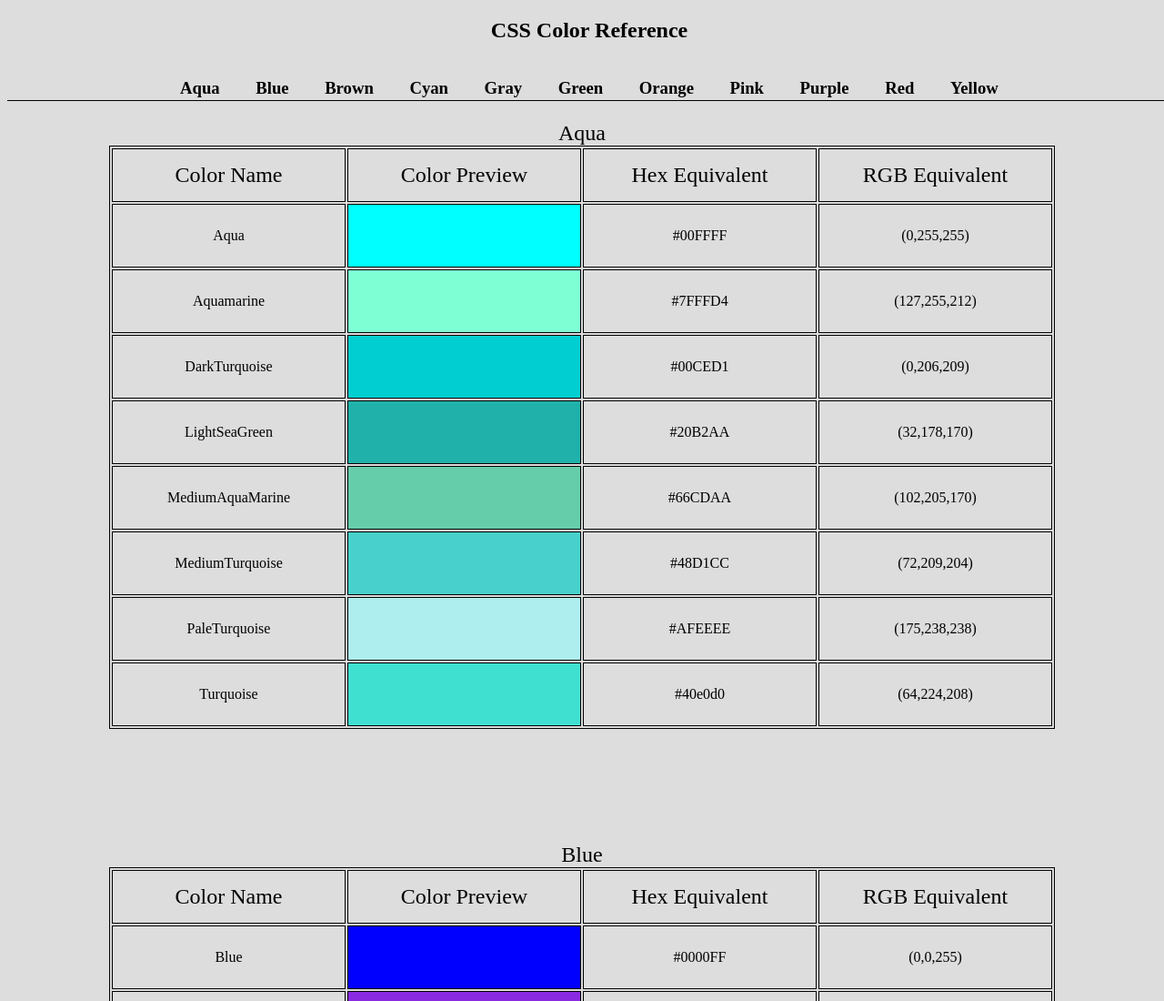
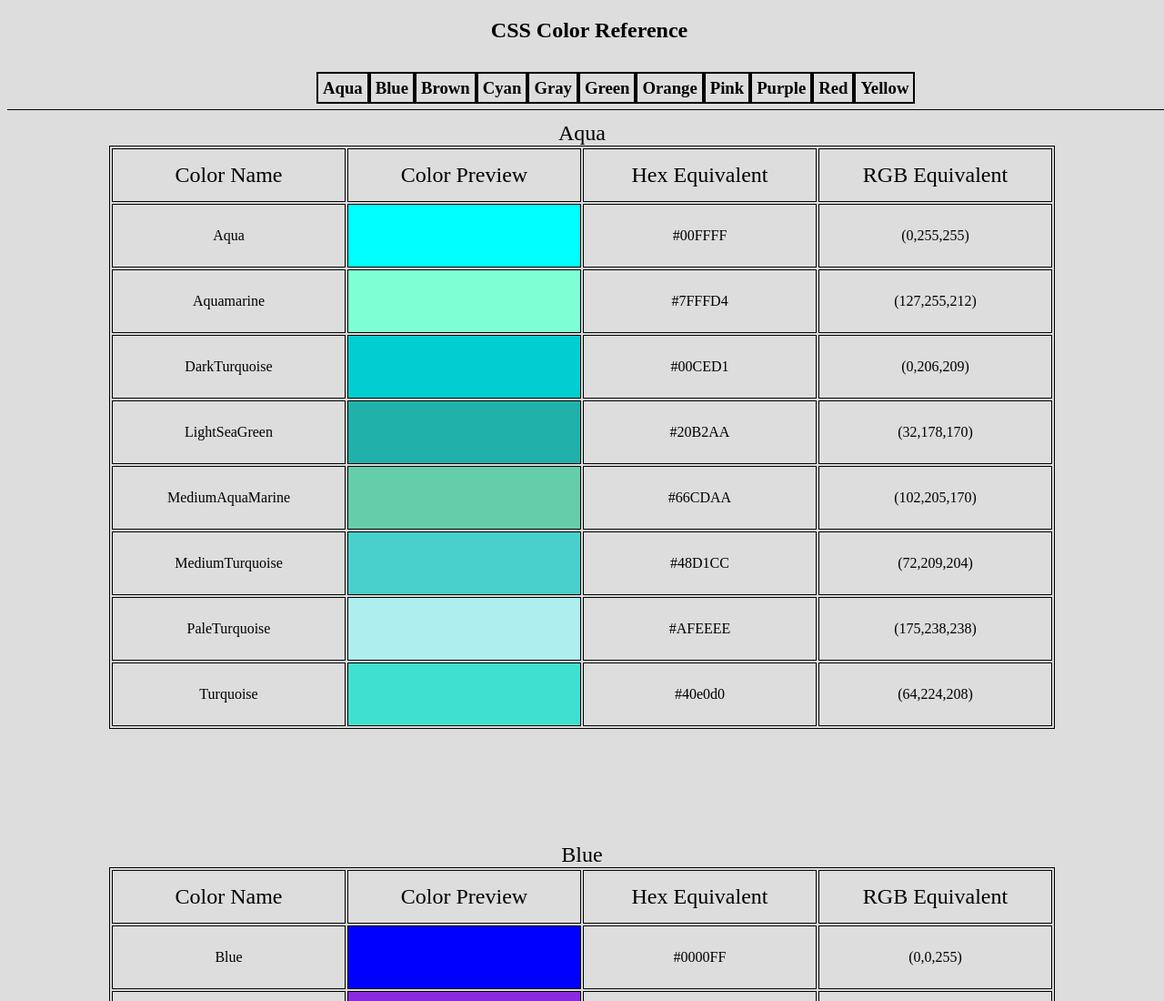
Before and after one commit to rfuhst/rfuhst, a plain HTML site: page index.html in a window 1280 px wide. Shown: the top 1100 px of the page at 91% size. Drawn offline with Linux system fonts and the light colour scheme.

Commit message:
Update styles.css

```diff
--- a/styles.css
+++ b/styles.css
@@ -40,7 +40,7 @@ th{
 
 nav{
   width: 100%;
-  height: 110px;
+  height: 120px;
   position: fixed;
   top: 0;
   background-color: #DDD;
@@ -53,13 +53,15 @@ nav a{
   font-weight: bold;
   text-decoration: none;
   color: black;
+  border: 2px solid black;
+  padding: 5px;
 }
 
 #nav_links{
   display: flex;
   margin: 0 auto;
   justify-content: space-between;
-  width: 900px;
+  width: 600px;
   height: 5px;
 }
 
```
